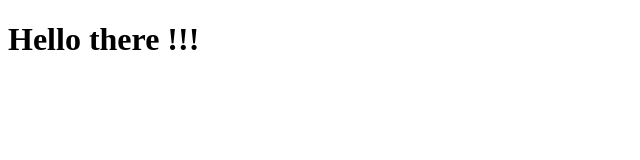
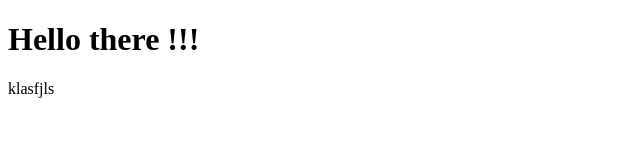
Before and after one commit to Man0zZ/Project-2, a plain HTML site: page index.html in a window 1280 px wide. Shown: the full height of the page, 0-640 px from the left. Drawn offline with Linux system fonts and the light colour scheme.

Commit message:
Another test
- [x] wip
- [x] wip2
- [x] wip3
- [x] Revert "wip2"

This reverts commit 651c8f396c29a089140493820c59fc9374b4ecf8.

```diff
--- a/index.html
+++ b/index.html
@@ -10,6 +10,7 @@
 
 <body>
     <h1>Hello there !!!</h1>
+    <p>klasfjls</p>
 </body>
 
 </html>
```
Also changed, not shown: index.css (added).
